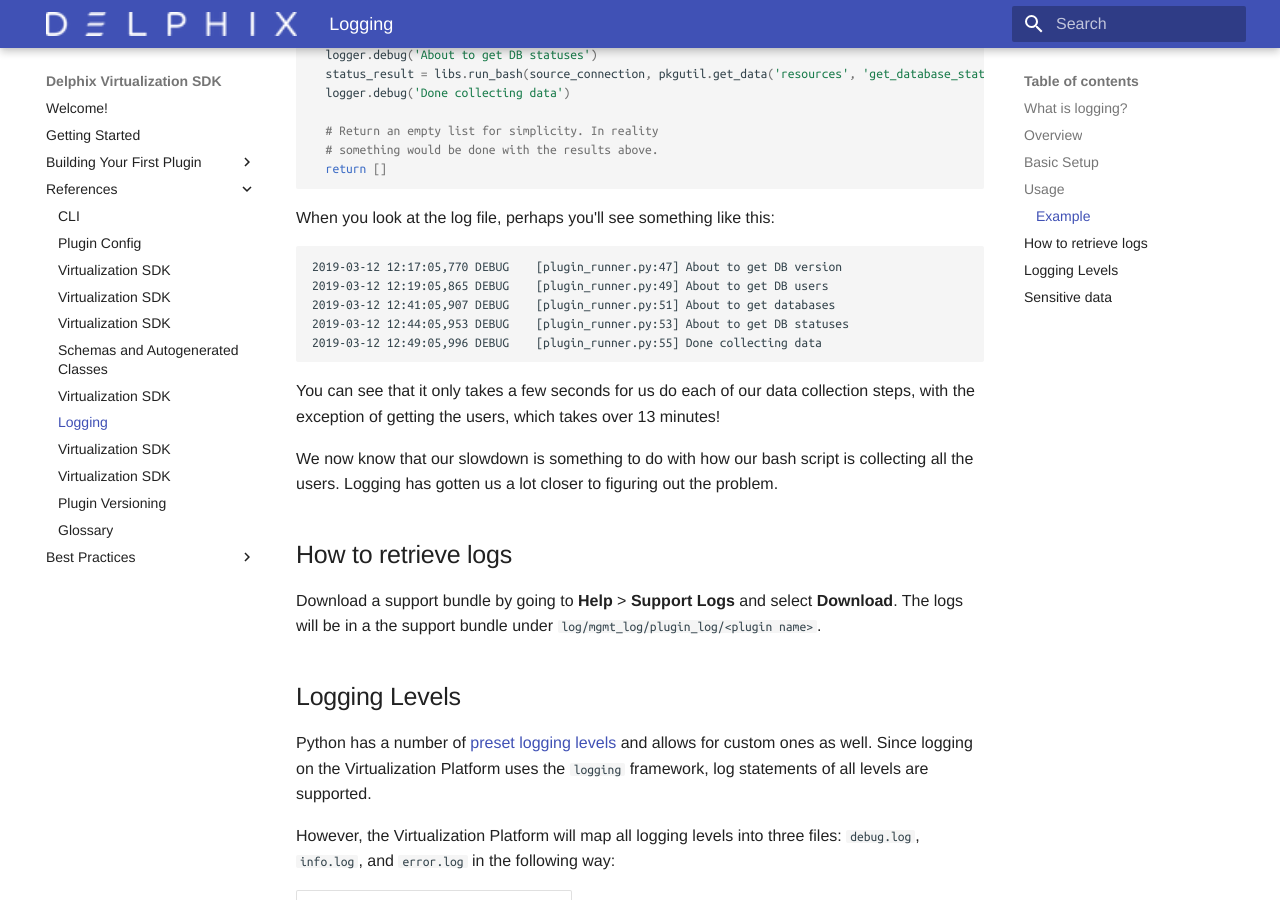
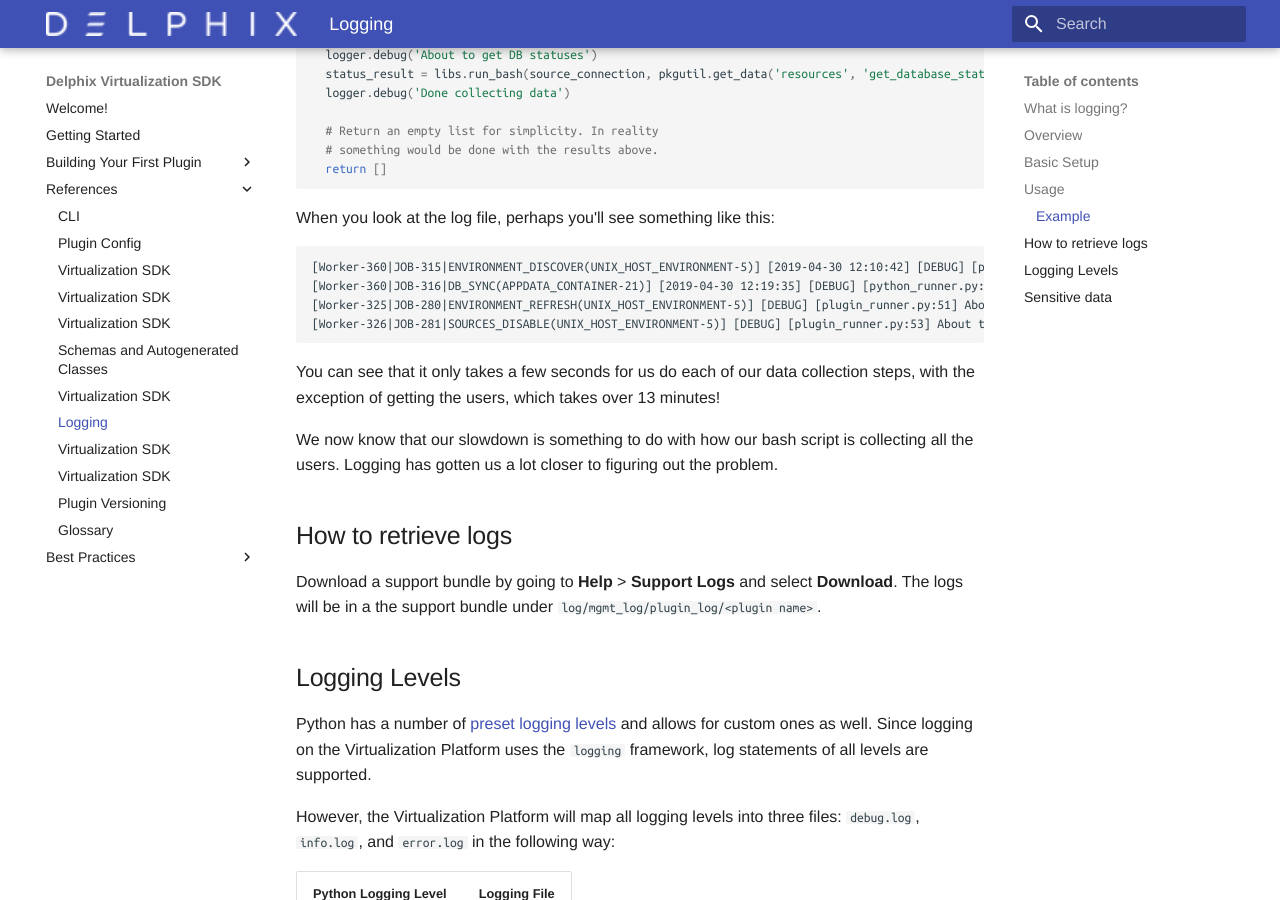
Before and after one commit to delphix/virtualization-sdk, an MkDocs documentation site: the page built from docs/References/Logging.md, in a window 1280 px wide and 900 px high, scrolled down 3546 px. Built offline with MkDocs 1.6.1 and Material for MkDocs 9.7.7, drawn with Linux system fonts in a browser that asks for light colours; some web fonts are replaced.

Commit message:
Update examples for logging

````diff
--- a/docs/References/Logging.md
+++ b/docs/References/Logging.md
@@ -158,11 +158,10 @@
 When you look at the log file, perhaps you'll see something like this:
 
 ```
-2019-03-12 12:17:05,770 DEBUG    [plugin_runner.py:47] About to get DB version
-2019-03-12 12:19:05,865 DEBUG    [plugin_runner.py:49] About to get DB users
-2019-03-12 12:41:05,907 DEBUG    [plugin_runner.py:51] About to get databases
-2019-03-12 12:44:05,953 DEBUG    [plugin_runner.py:53] About to get DB statuses
-2019-03-12 12:49:05,996 DEBUG    [plugin_runner.py:55] Done collecting data
+[Worker-360|JOB-315|ENVIRONMENT_DISCOVER(UNIX_HOST_ENVIRONMENT-5)] [2019-04-30 12:10:42] [DEBUG] [python_runner.py:44] About to get DB version
+[Worker-360|JOB-316|DB_SYNC(APPDATA_CONTAINER-21)] [2019-04-30 12:19:35] [DEBUG] [python_runner.py:49] About to get DB users
+[Worker-325|JOB-280|ENVIRONMENT_REFRESH(UNIX_HOST_ENVIRONMENT-5)] [DEBUG] [plugin_runner.py:51] About to get databases
+[Worker-326|JOB-281|SOURCES_DISABLE(UNIX_HOST_ENVIRONMENT-5)] [DEBUG] [plugin_runner.py:53] About to get DB statuses
 ```
 
 You can see that it only takes a few seconds for us do each of our data collection steps, with the exception of getting the users, which takes over 13 minutes!
````
